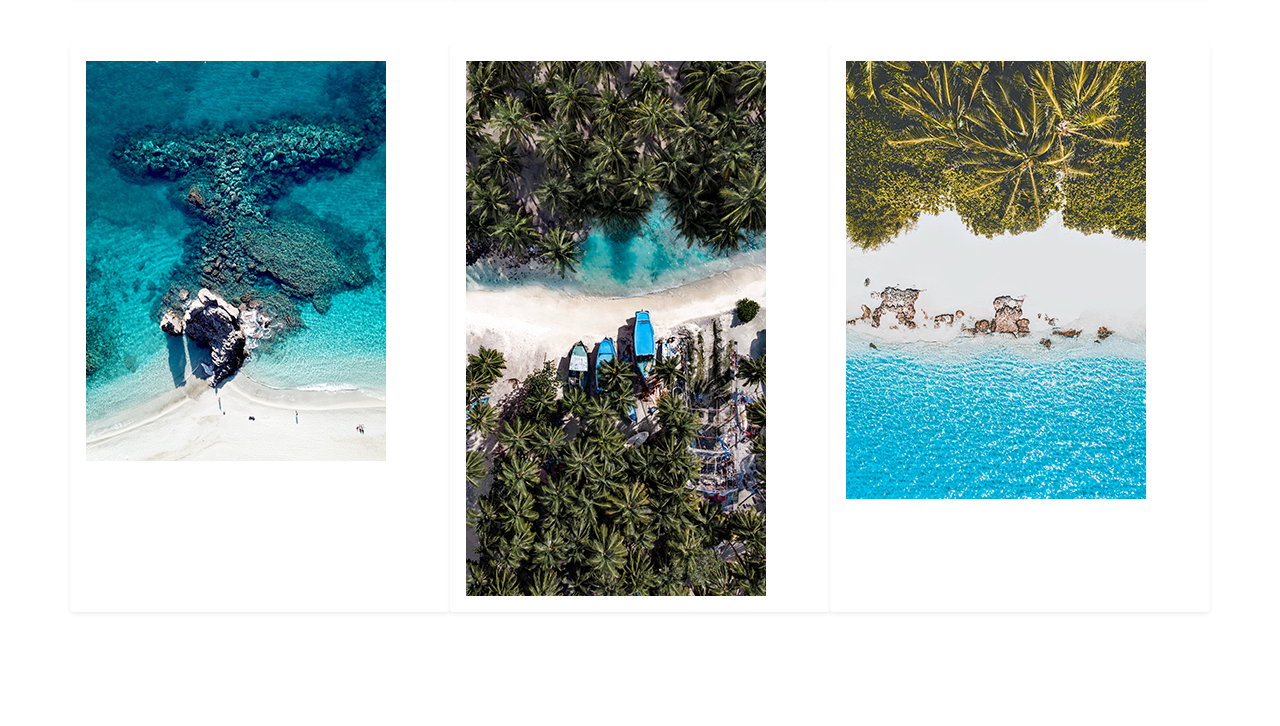
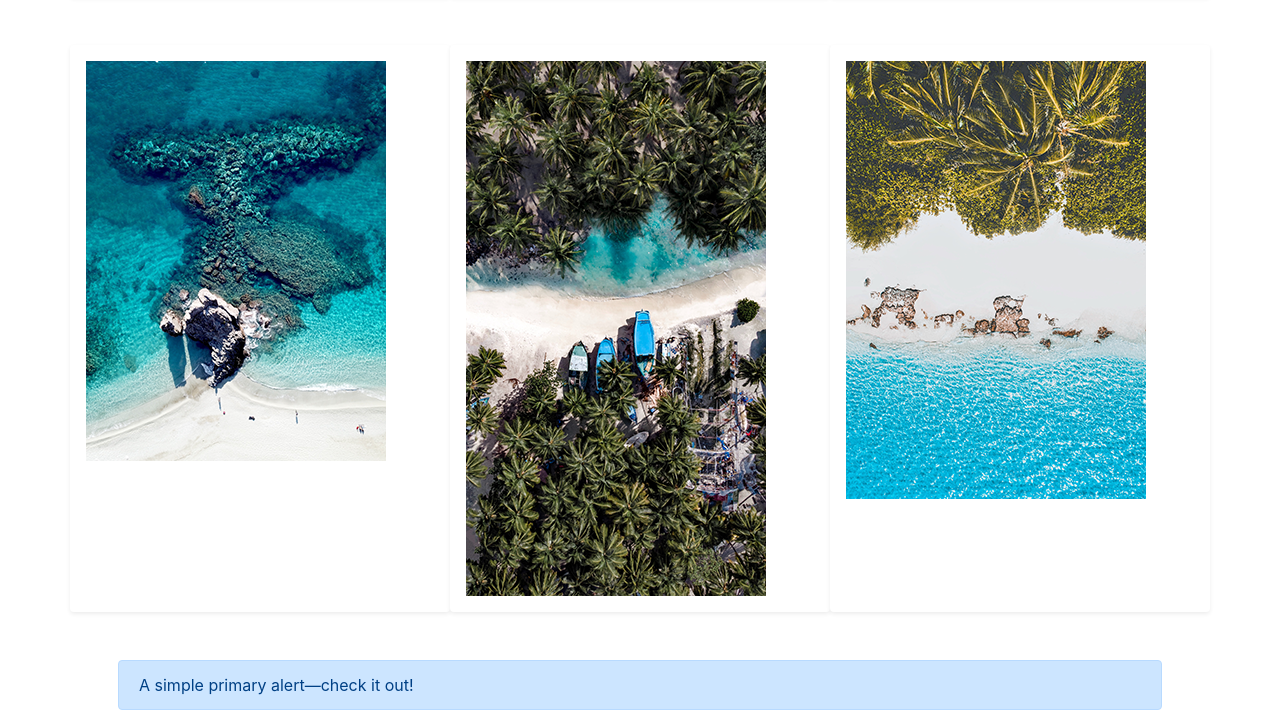
Before and after one commit to kimberlymojica/m2-hw2-mojica-kimberly, a plain HTML site: page index.html in a window 1280 px wide. Shown: the part 821-1547 px from the top of the page. Before the commit the page ends 1481 px from the top, so only its background shows below. Drawn offline with nearby package versions, Linux system fonts and the light colour scheme.

Commit message:
Add a primary alert

```diff
--- a/index.html
+++ b/index.html
@@ -38,9 +38,11 @@
                 <img src="hw2-starter-files/img/hw2-image8.png" alt="girl with an artistic background" title="girl"></div>
             <div class="col order-7 py-3 shadow-sm p-3 mb-5 bg-white rounded">
                 <img src="hw2-starter-files/img/hw2-image9.png" alt="birdeye view of beach with reef" title="beautiful beach"></div>
+            </div> <!--ending div for container-->
 
-
-</div> <!--ending div for container-->
+            <div class="alert alert-primary" role="alert">
+                A simple primary alert—check it out!
+              </div>
 
     <!-- Optional JavaScript -->
     <!-- jQuery first, then Popper.js, then Bootstrap JS -->
```
